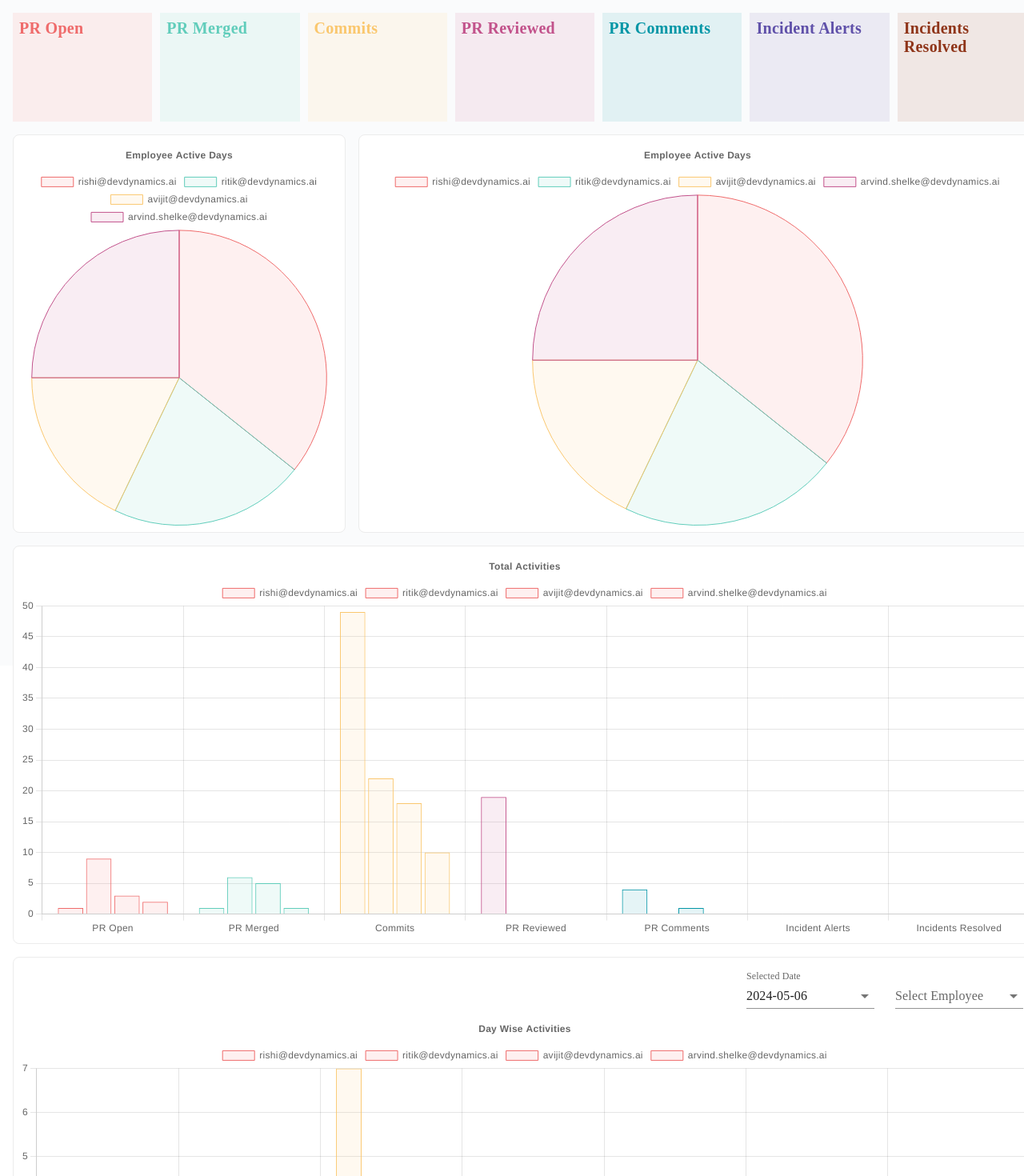
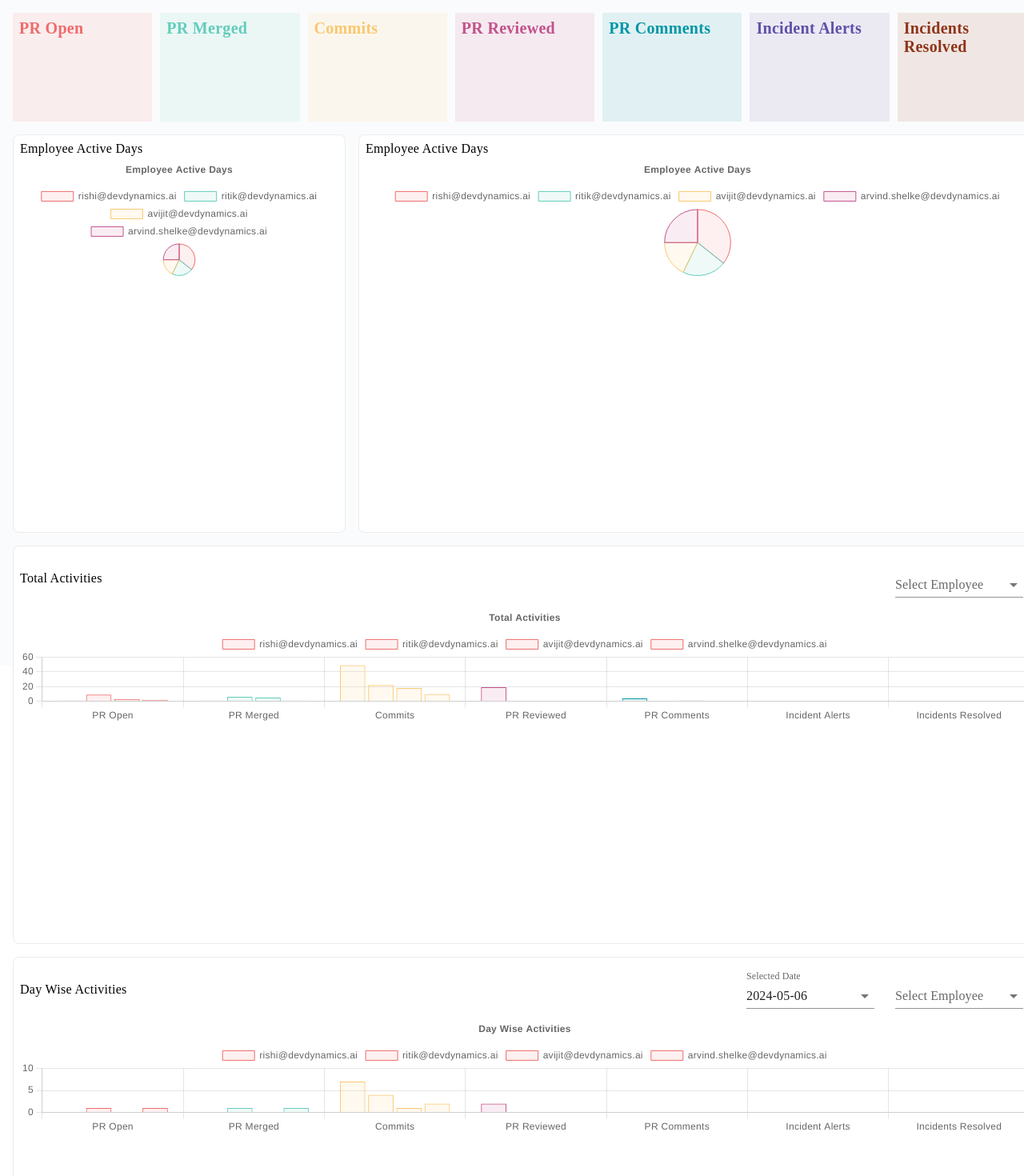
Before and after one commit to Jadhao2500/dev-dynamics-assignment, a React (Vite) app: page / in a window 1280 px wide. Shown: the top 1470 px of the page at 80% size. Built offline with nearby package versions, Linux system fonts and the light colour scheme; a web font is replaced by a local one.

Commit message:
labels and filters

```diff
--- a/src/components/ActiveDaysChart.tsx
+++ b/src/components/ActiveDaysChart.tsx
@@ -51,7 +51,13 @@ const ActiveDaysChart = () => {
         return { labels, dataSets }
     }, [state.activeDaysAnalytics])
 
-    return <div className={`chart_card`}>
+    return <div className={`chart_card `}>
+        <div>
+            <span className="title">
+                Employee Active Days
+            </span>
+        </div>
+        <div className="chart_container">
             <Pie
                 options={options}
                 data={{
@@ -60,6 +66,7 @@ const ActiveDaysChart = () => {
                 }}
             />
         </div>
+    </div>
 }
 
 export default memo(ActiveDaysChart)
--- a/src/components/DayWiseActivity.tsx
+++ b/src/components/DayWiseActivity.tsx
@@ -5,6 +5,7 @@ import { util } from "@/utils/utils";
 import { FormControl, InputLabel, MenuItem, Select, SelectChangeEvent } from "@mui/material";
 import { memo, useMemo } from "react";
 import { Bar } from "react-chartjs-2";
+import EmployeeSelect from "./EmployeeSelect";
 
 type dayWiseActivity = {
     name: string;
@@ -70,18 +71,12 @@ const DayWiseActivityChart = () => {
     console.log({ labels, dataSets, day: state?.dayWiseActivitiesAnalytics, currentDate: state.currentSelectedDate })
 
     return <div className="chart_card">
-        {/* <Bar
-            data={{
-                labels: labels,
-                datasets: Object.entries(dataSets).map(([key, value]) => ({
-                    label: key,
-                    data: value,
-                    backgroundColor: color?.map((el) => `${el}1A`),
-                    borderColor: color,
-                    borderWidth: 1
-                }))
-            }}
-        /> */}
+        <div className="flex-between-center">
+            <div>
+                <span className="title">
+                    Day Wise Activities
+                </span>
+            </div>
             <div className="flex-end-center g-10">
                 <FormControl variant="standard" sx={{ m: 1, minWidth: 120 }}>
                     <InputLabel id="selected-date">Selected Date</InputLabel>
@@ -101,25 +96,10 @@ const DayWiseActivityChart = () => {
                         }
                     </Select>
                 </FormControl>
-            <FormControl variant="standard" sx={{ m: 1, minWidth: 120 }}>
-                <InputLabel id="selected-employee">Select Employee</InputLabel>
-                <Select
-                    labelId="selected-employee"
-                    value={state?.dayWiseAnalyticsEmployee}
-                    label="Select Employee"
-                    onChange={(e) => {
-                        handleSelectValueChange(ACTION_TYPES.DAY_WISE_ANALYTICS_EMPLOYEE, e)
-                    }}
-                    sx={{ width: "160px" }}
-                >
-                    {
-                        util.validateDataType(state?.employees, VALID_DATA_TYPES.ARRAY) && state.employees.map((el: any) => (
-                            <MenuItem value={el.value} key={el.value}>{el.label}</MenuItem>
-                        ))
-                    }
-                </Select>
-            </FormControl>
+                <EmployeeSelect type={ACTION_TYPES.DAY_WISE_ANALYTICS_EMPLOYEE} value={state?.dayWiseAnalyticsEmployee} />
             </div>
+        </div>
+        <div className="chart_container">
             <Bar
                 options={options}
                 data={{
@@ -128,6 +108,7 @@ const DayWiseActivityChart = () => {
                 }}
             />
         </div>
+    </div>
 }
 
 export default memo(DayWiseActivityChart)
--- a/src/components/TotalActivityChart.tsx
+++ b/src/components/TotalActivityChart.tsx
@@ -1,17 +1,8 @@
 import { useDashboardContext } from "@/pages/dashboard/dashboardContext";
+import { ACTION_TYPES } from "@/pages/dashboard/dashboardReducer";
 import { memo, useMemo } from "react";
 import { Bar } from "react-chartjs-2";
-
-// type props = {
-//     activityData: {
-//         name: string;
-//         totalActivity: {
-//             name: string;
-//             value: string
-//         }[]
-//     }[],
-//     color: string[],
-// }
+import EmployeeSelect from "./EmployeeSelect";
 
 type labels = string[];
 
@@ -35,6 +26,7 @@ const options = {
 
 const TotalActivityChart = () => {
     const { state } = useDashboardContext();
+
 
     const { dataSets, labels }: { dataSets: dataSets, labels: labels } = useMemo(() => {
         let dataSets: dataSets = [];
@@ -62,21 +54,20 @@ const TotalActivityChart = () => {
 
     console.log({
         dataSets,
-        labels
+        labels,
     })
     return <div className="chart_card">
-        {/* <Bar
-            data={{
-                labels: labels,
-                datasets: Object.entries(dataSets).map(([key, value]) => ({
-                    label: key,
-                    data: value,
-                    backgroundColor: color?.map((el) => `${el}1A`),
-                    borderColor: color,
-                    borderWidth: 1
-                }))
-            }}
-        /> */}
+        <div className="flex-between-center">
+            <div>
+                <span className="title">
+                    Total Activities
+                </span>
+            </div>
+            <div className="flex-end-center g-10">
+                <EmployeeSelect value={state?.totalAnalyticsEmployee} type={ACTION_TYPES.TOTAL_ANALYTICS_EMPOYEE} />
+            </div>
+        </div>
+        <div className="chart_container">
             <Bar
                 options={options}
                 data={{
@@ -85,6 +76,7 @@ const TotalActivityChart = () => {
                 }}
             />
         </div>
+    </div>
 }
 
 export default memo(TotalActivityChart)
--- a/src/pages/dashboard/dashboardReducer.ts
+++ b/src/pages/dashboard/dashboardReducer.ts
@@ -32,6 +32,7 @@ type initialState = {
   dateOptions: { value: string; label: string }[];
   dayWiseAnalyticsEmployee: string;
   employees: { value: string; label: string }[];
+  totalAnalyticsEmployee: string;
 };
 export const initialState: initialState = {
   analyticalData: sampleData.data.AuthorWorklog.rows,
@@ -48,11 +49,13 @@ export const initialState: initialState = {
     label: el.name,
     value: el.name,
   })),
+  totalAnalyticsEmployee: "",
 };
 
 export const ACTION_TYPES = {
   SELECTED_DATE: "SELECTED_DATE",
   DAY_WISE_ANALYTICS_EMPLOYEE: "DAY_WISE_ANALYTICS_EMPLOYEE",
+  TOTAL_ANALYTICS_EMPOYEE: "TOTAL_ANALYTICS_EMPOYEE",
 };
 
 export function dashboardReducer(state: any, action: any) {
@@ -60,9 +63,9 @@ export function dashboardReducer(state: any, action: any) {
     case ACTION_TYPES.SELECTED_DATE: {
       let dayWiseData = filterDaywiseDataByDate(
         action.value,
-        state.analyticalData
+        state.analyticalData,
+        state.dayWiseAnalyticsEmployee
       );
-      console.log({ dayWiseData });
       return {
         ...state,
         currentSelectedDate: action.value,
@@ -70,15 +73,23 @@ export function dashboardReducer(state: any, action: any) {
       };
     }
     case ACTION_TYPES.DAY_WISE_ANALYTICS_EMPLOYEE: {
-      let dayWiseData = filterDayWiseDataByEmployee(
-        action.value,
-        state.analyticalData
+      let dayWiseData = filterDaywiseDataByDate(
+        state.currentSelectedDate,
+        state.analyticalData,
+        action.value
       );
-      console.log({ dayWiseData });
       return {
         ...state,
         dayWiseAnalyticsEmployee: action.value,
         dayWiseActivitiesAnalytics: dayWiseData,
+      };
+    }
+    case ACTION_TYPES.TOTAL_ANALYTICS_EMPOYEE: {
+      let filterData = filterDataByEmployee(action.value, state.analyticalData);
+      return {
+        ...state,
+        totalAnalyticsEmployee: action.value,
+        totalActivitiesAnalytics: filterData,
       };
     }
     default: {
@@ -89,17 +100,30 @@ export function dashboardReducer(state: any, action: any) {
   }
 }
 
-const filterDaywiseDataByDate = (date: string, data: any[]) => {
-  let filterActivities = data.map((el) => {
-    const currentData = el?.dayWiseActivity.filter(
-      (el: { date: string }) => el.date === date
-    );
-    return { ...el, dayWiseActivity: currentData };
-  });
+const filterDaywiseDataByDate = (date: string, data: any[], name: string) => {
+  let filterActivities = [];
+
+  if (name.length) {
+    let filterByEmpName = filterDataByEmployee(name, data);
+    filterActivities = filterByEmpName.map((el) => {
+      const currentData = el?.dayWiseActivity.filter(
+        (el: { date: string }) => el.date === date
+      );
+      return { ...el, dayWiseActivity: currentData };
+    });
+  } else {
+    filterActivities = data.map((el) => {
+      const currentData = el?.dayWiseActivity.filter(
+        (el: { date: string }) => el.date === date
+      );
+      return { ...el, dayWiseActivity: currentData };
+    });
+  }
+
   return filterActivities;
 };
 
-const filterDayWiseDataByEmployee = (name: string, data: any[]) => {
+const filterDataByEmployee = (name: string, data: any[]) => {
   let filterActivities = data.filter((el) => el?.name === name);
-  return filterActivities;
+  return name.length ? filterActivities : data;
 };
```
Lines whose indentation alone changed are shown as unchanged.
